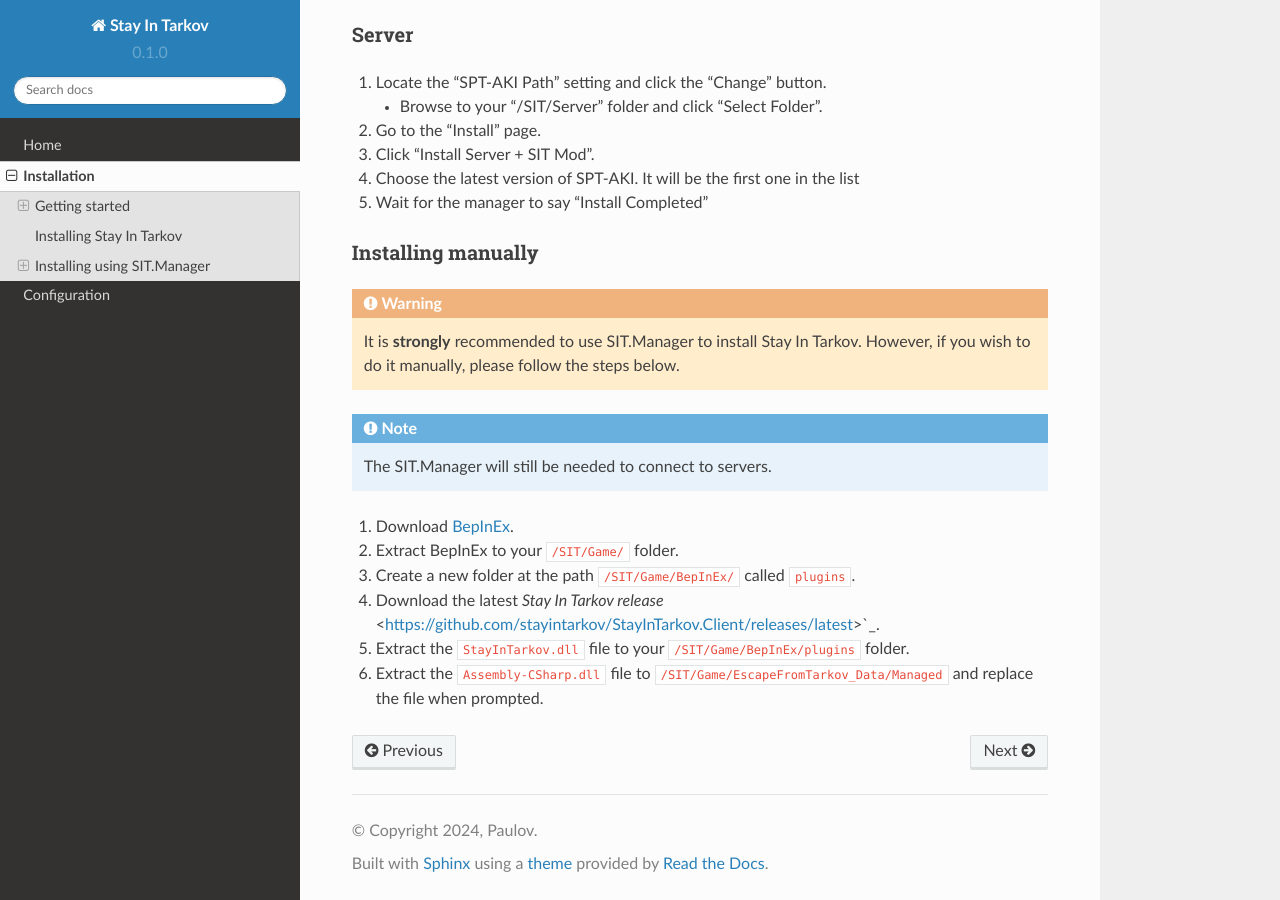
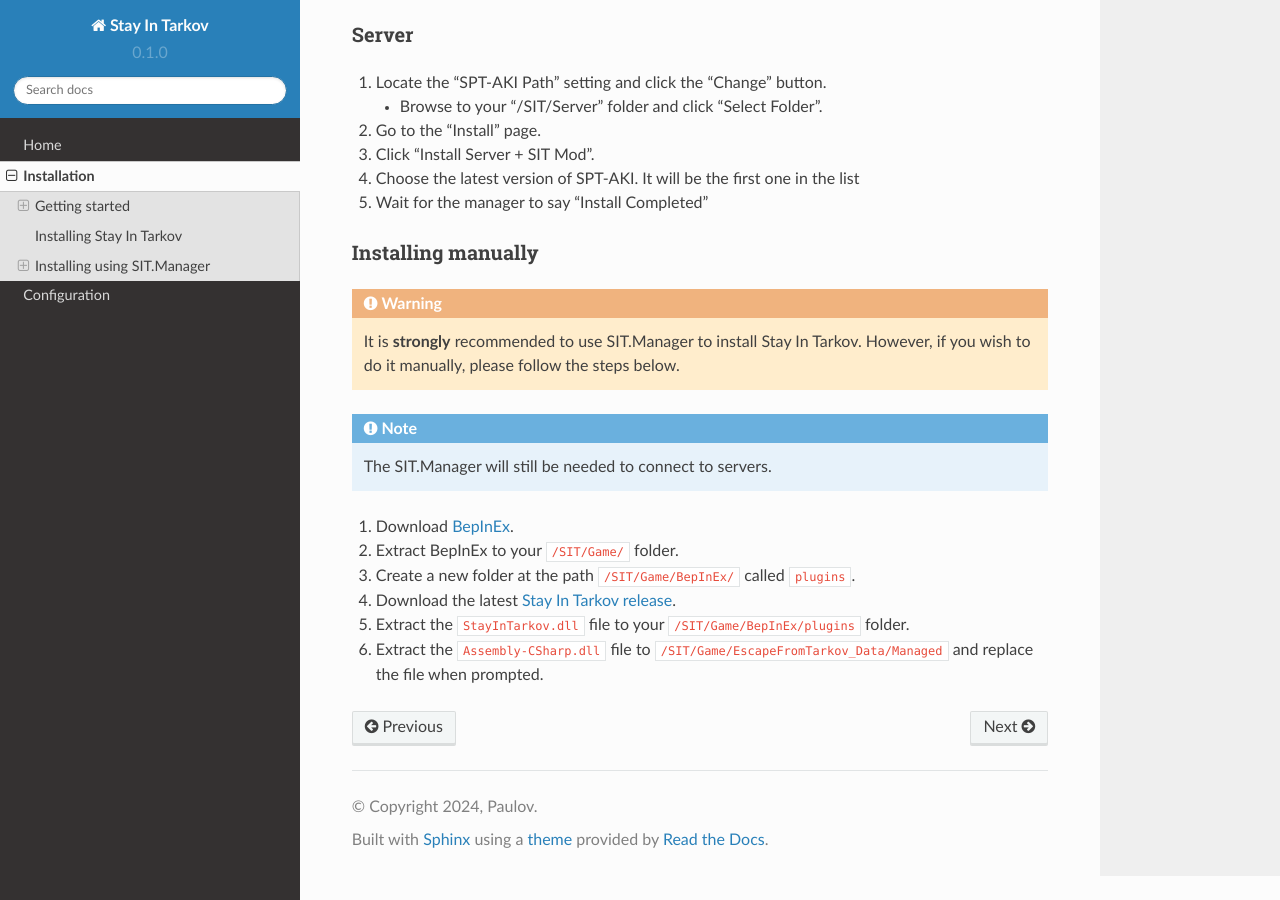
Before and after one commit to stayintarkov/SIT.Documentation, a Sphinx documentation site: the page built from docs/source/install.rst, in a window 1280 px wide and 900 px high, scrolled down 2145 px. Built offline with Sphinx 7.4.7 and the Read the Docs theme 2.0.0, drawn with Linux system fonts in a browser that asks for light colours; pages that are not in the unit, such as notebooks, are missing from menus.

Commit message:
Helps if your editor doesn't add backticks
Thanks VS code, I REALLY needed that backtick added automatically. Love you VS code

```diff
--- a/docs/source/install.rst
+++ b/docs/source/install.rst
@@ -113,6 +113,6 @@
 #. Download `BepInEx <https://github.com/BepInEx/BepInEx/releases/download/v5.4.22/BepInEx_x64_5.4.22.0.zip>`_.
 #. Extract BepInEx to your ``/SIT/Game/`` folder.
 #. Create a new folder at the path ``/SIT/Game/BepInEx/`` called ``plugins``.
-#. Download the latest `Stay In Tarkov release` <https://github.com/stayintarkov/StayInTarkov.Client/releases/latest>`_.
+#. Download the latest `Stay In Tarkov release <https://github.com/stayintarkov/StayInTarkov.Client/releases/latest>`_.
 #. Extract the ``StayInTarkov.dll`` file to your ``/SIT/Game/BepInEx/plugins`` folder.
 #. Extract the ``Assembly-CSharp.dll`` file to ``/SIT/Game/EscapeFromTarkov_Data/Managed`` and replace the file when prompted.
```
